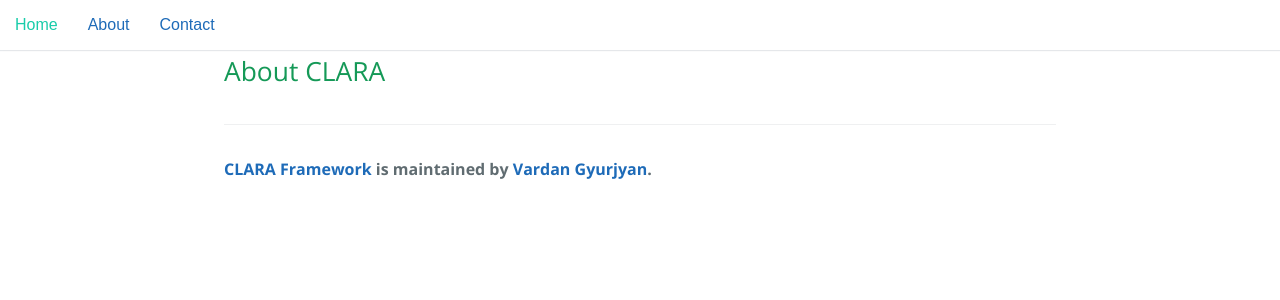
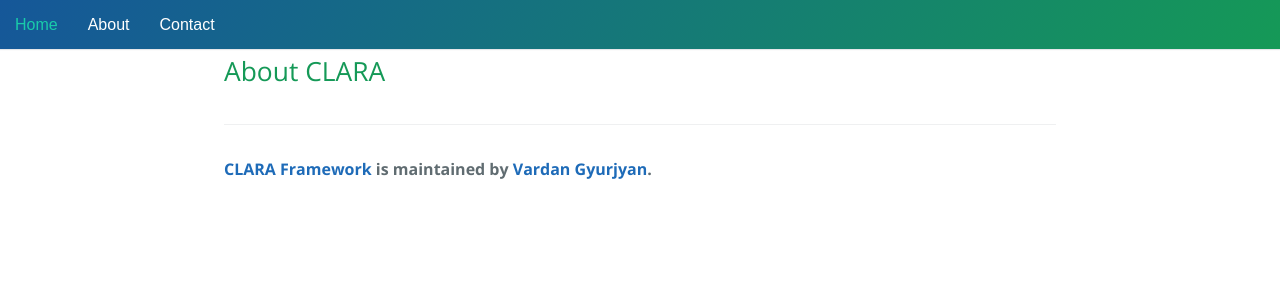
Before and after one commit to JeffersonLab/clara-docs, a Jekyll site: the page built from _pages/about.md, in a window 1280 px wide. Shown: the top 300 px of the page. Built offline with Jekyll 4.4.1, drawn with Linux system fonts in a browser that asks for light colours.

Commit message:
Change background color for nav bar

```diff
--- a/css/cayman.css
+++ b/css/cayman.css
@@ -53,10 +53,11 @@
   position: fixed;
   top: 0;
   left: 0;
-  background: #fff;
+  background-color: #159957;
+  background-image: linear-gradient(120deg, #155799, #159957);
   width: 100%;
   z-index: 2;
-  border-bottom: 1px solid white;
+  /*border-bottom: 1px solid white;*/
   box-shadow: 0px 1px 1px RGBA(4, 25, 54, 0.1); }
   aside nav {
     float: left;
@@ -74,11 +75,11 @@
           display: block;
           padding: 15px;
           font-family: 'Muli', sans-serif;
+          color: #fff;
           line-height: 20px;
           margin-bottom: -1px;
           box-shadow: 0; }
           aside nav ul li a:hover, aside nav ul li a:active {
-            /*background: #1D1425;*/
             text-decoration: none;
             color: #19CCAA; }
     aside nav:after {
```
